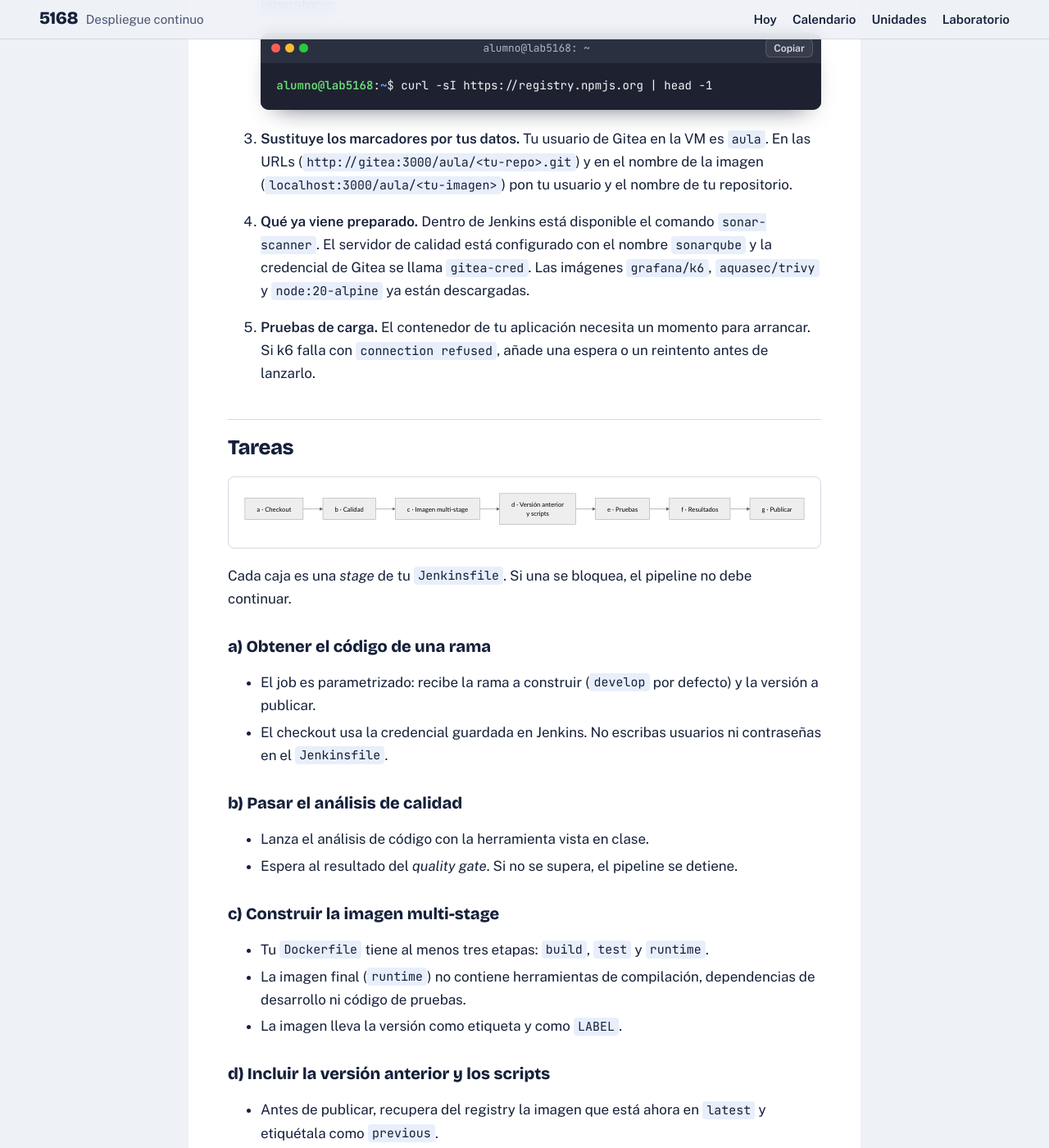
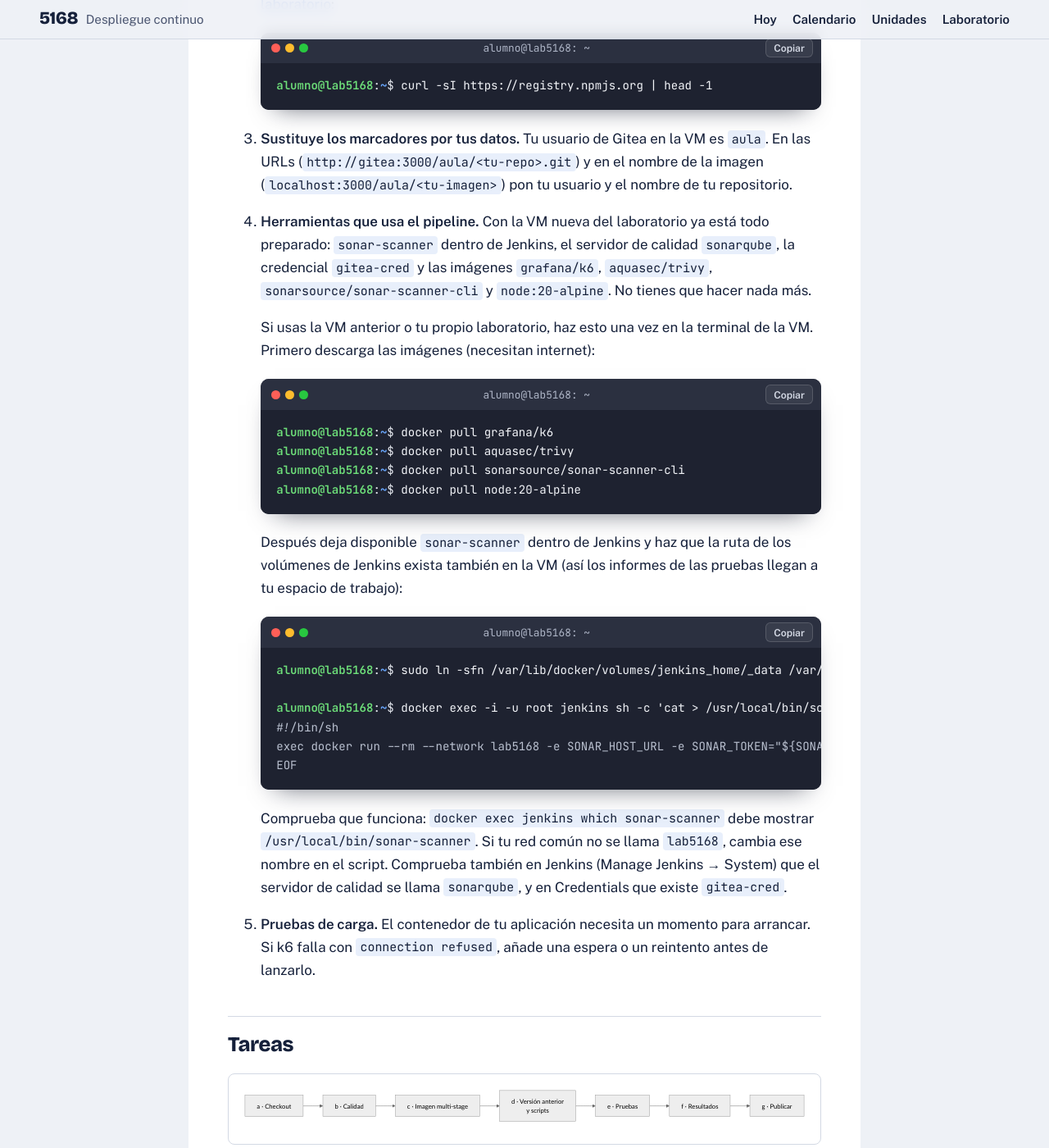
Before and after one commit to sergio79cs/modulo5168, a Jekyll site: the page built from ut01/sesion9.md, in a window 1280 px wide and 1400 px high, scrolled down 1768 px. Shown: the whole window at 82% size. Built offline with Jekyll 4.4.1, drawn with Linux system fonts in a browser that asks for light colours; our own code applies the rules of GitHub Pages for plain Markdown files.

Commit message:
Sesion 9: herramientas del pipeline para VM anterior

````diff
--- a/ut01/sesion9.md
+++ b/ut01/sesion9.md
@@ -42,7 +42,29 @@ Si trabajas con la máquina virtual del laboratorio, haz esto antes de empezar.
 
 3. **Sustituye los marcadores por tus datos.** Tu usuario de Gitea en la VM es `aula`. En las URLs (`http://gitea:3000/aula/<tu-repo>.git`) y en el nombre de la imagen (`localhost:3000/aula/<tu-imagen>`) pon tu usuario y el nombre de tu repositorio.
 
-4. **Qué ya viene preparado.** Dentro de Jenkins está disponible el comando `sonar-scanner`. El servidor de calidad está configurado con el nombre `sonarqube` y la credencial de Gitea se llama `gitea-cred`. Las imágenes `grafana/k6`, `aquasec/trivy` y `node:20-alpine` ya están descargadas.
+4. **Herramientas que usa el pipeline.** Con la VM nueva del laboratorio ya está todo preparado: `sonar-scanner` dentro de Jenkins, el servidor de calidad `sonarqube`, la credencial `gitea-cred` y las imágenes `grafana/k6`, `aquasec/trivy`, `sonarsource/sonar-scanner-cli` y `node:20-alpine`. No tienes que hacer nada más.
+
+   Si usas la VM anterior o tu propio laboratorio, haz esto una vez en la terminal de la VM. Primero descarga las imágenes (necesitan internet):
+
+   ```
+   docker pull grafana/k6
+   docker pull aquasec/trivy
+   docker pull sonarsource/sonar-scanner-cli
+   docker pull node:20-alpine
+   ```
+
+   Después deja disponible `sonar-scanner` dentro de Jenkins y haz que la ruta de los volúmenes de Jenkins exista también en la VM (así los informes de las pruebas llegan a tu espacio de trabajo):
+
+   ```
+   sudo ln -sfn /var/lib/docker/volumes/jenkins_home/_data /var/jenkins_home
+
+   docker exec -i -u root jenkins sh -c 'cat > /usr/local/bin/sonar-scanner && chmod +x /usr/local/bin/sonar-scanner' <<'EOF'
+   #!/bin/sh
+   exec docker run --rm --network lab5168 -e SONAR_HOST_URL -e SONAR_TOKEN="${SONAR_TOKEN:-$SONAR_AUTH_TOKEN}" -v "$PWD:/usr/src" sonarsource/sonar-scanner-cli "$@"
+   EOF
+   ```
+
+   Comprueba que funciona: `docker exec jenkins which sonar-scanner` debe mostrar `/usr/local/bin/sonar-scanner`. Si tu red común no se llama `lab5168`, cambia ese nombre en el script. Comprueba también en Jenkins (Manage Jenkins → System) que el servidor de calidad se llama `sonarqube`, y en Credentials que existe `gitea-cred`.
 
 5. **Pruebas de carga.** El contenedor de tu aplicación necesita un momento para arrancar. Si k6 falla con `connection refused`, añade una espera o un reintento antes de lanzarlo.
 
````
